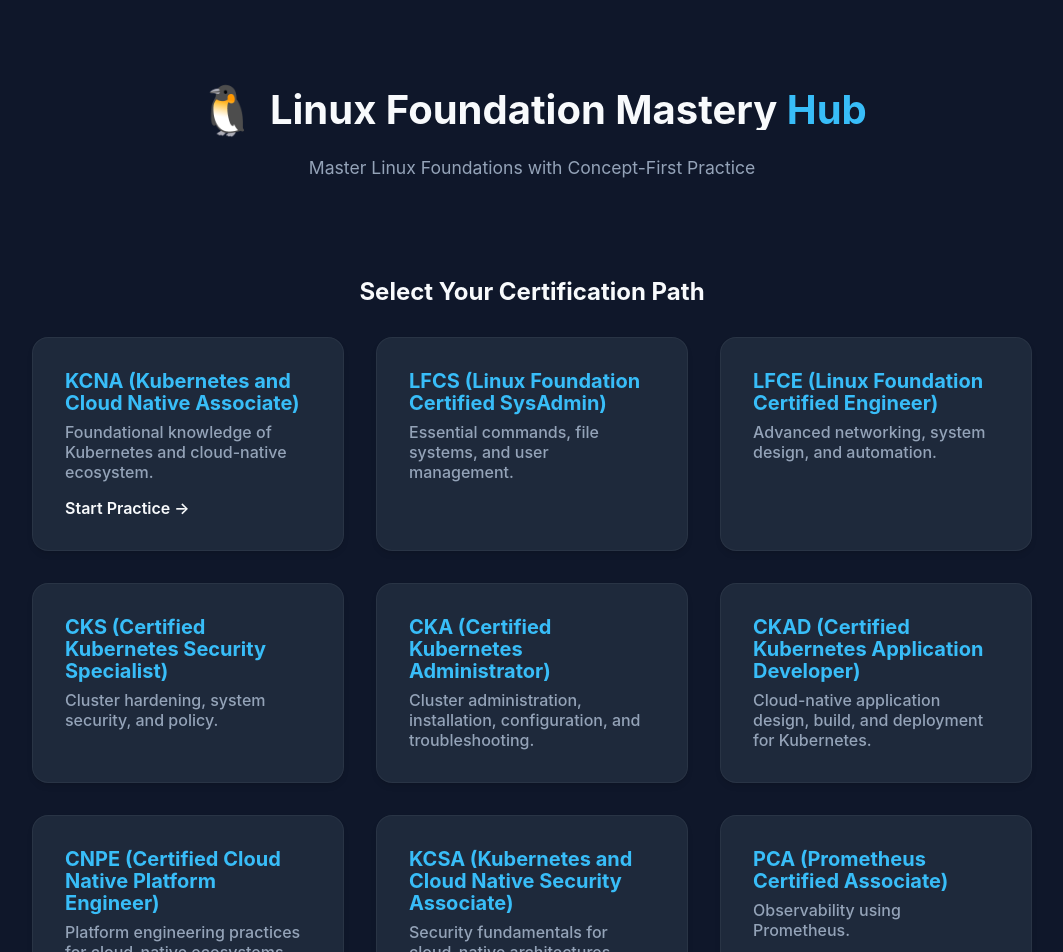
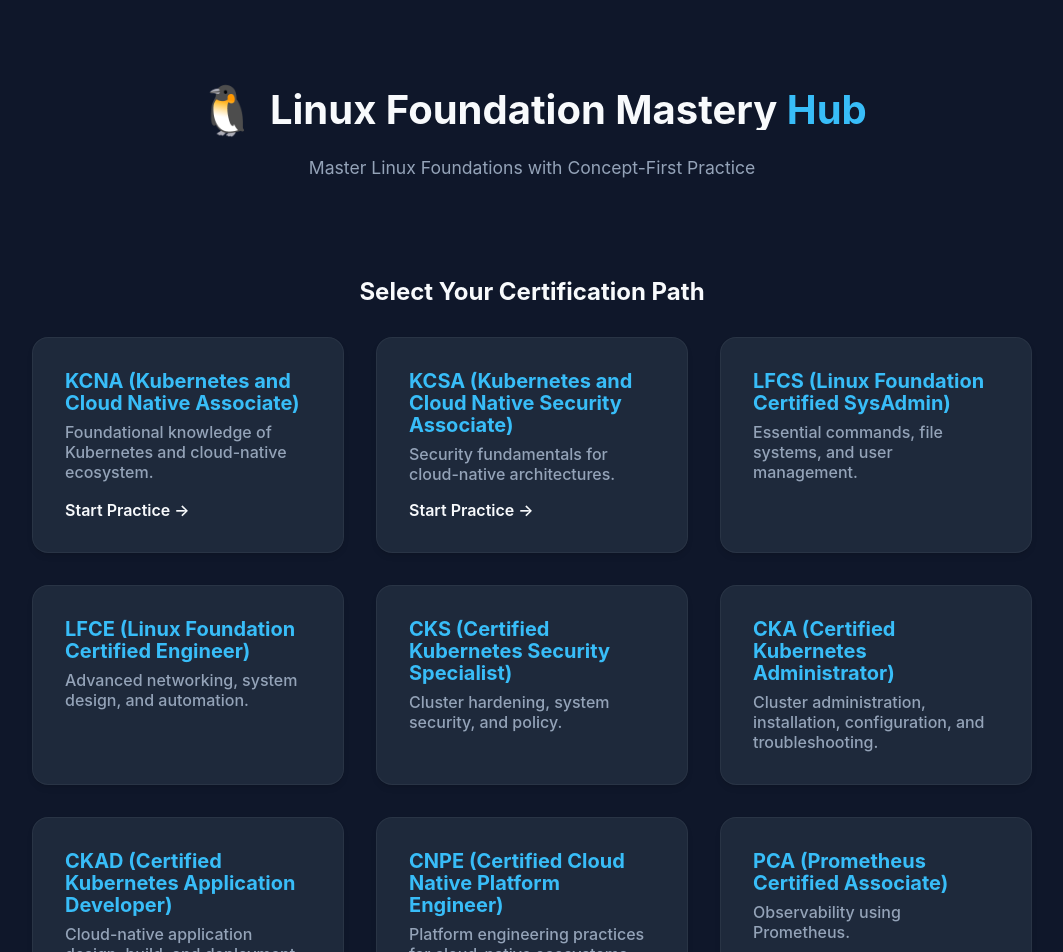
Before and after one commit to Ghanathey-Neelesh-Kumar/Linux-Foundation-Mastery-Hub, a React (Vite) app: page / in a window 1280 px wide. Shown: the top 952 px of the page, without its empty margins (108-1171 px from the left). Built offline with nearby package versions, Linux system fonts and the light colour scheme.

Commit message:
style(quiz): reorder categories to show active ones at the top

```diff
--- a/src/data/questions.js
+++ b/src/data/questions.js
@@ -27,6 +27,11 @@
     title: 'KCNA (Kubernetes and Cloud Native Associate)',
     description: 'Foundational knowledge of Kubernetes and cloud-native ecosystem.'
     // Active by default
+  },
+  {
+    id: 'kcsa',
+    title: 'KCSA (Kubernetes and Cloud Native Security Associate)',
+    description: 'Security fundamentals for cloud-native architectures.'
   },
   {
     id: 'lfcs',
@@ -63,11 +68,6 @@
     title: 'CNPE (Certified Cloud Native Platform Engineer)',
     description: 'Platform engineering practices for cloud-native ecosystems.',
     comingSoon: true
-  },
-  {
-    id: 'kcsa',
-    title: 'KCSA (Kubernetes and Cloud Native Security Associate)',
-    description: 'Security fundamentals for cloud-native architectures.'
   },
   {
     id: 'pca',
```
